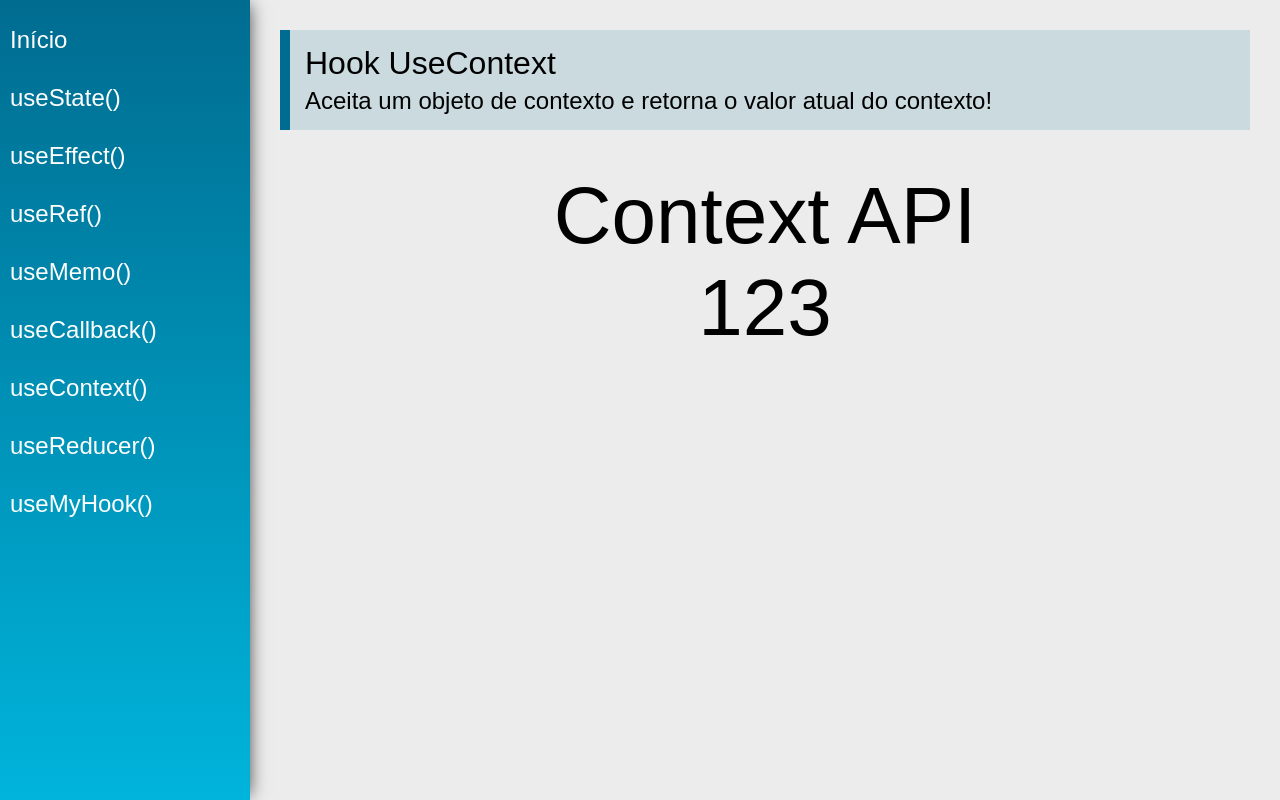
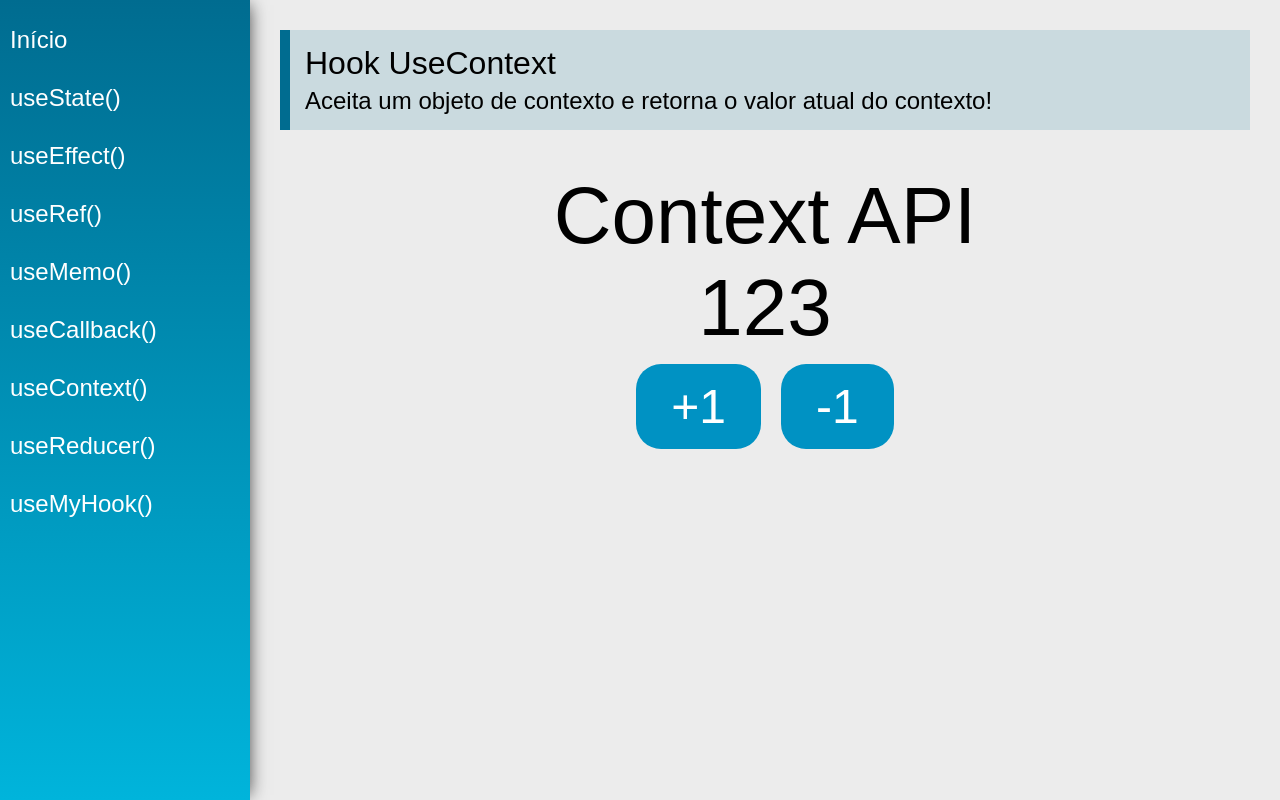
Before and after one commit to anaBeatrizWalker/exerciciosReactHooks, a React (Create React App) app: page /useContext in a window 1280 px wide. Built offline with nearby package versions, Linux system fonts and the light colour scheme.

Commit message:
Adc mudança no conteúdo do Contexto

```diff
--- a/src/index.js
+++ b/src/index.js
@@ -4,11 +4,7 @@
 
 import App from './views/App'
 
-import DataContext, {data} from './data/DataContext'
-
 ReactDOM.render(
-    <DataContext.Provider value={data}>
-        <App />
-    </DataContext.Provider>,
+    <App />,
     document.getElementById('root')
 )
--- a/src/views/App.jsx
+++ b/src/views/App.jsx
@@ -1,19 +1,25 @@
 import './App.css'
-import React from 'react'
+import React, { useState } from 'react'
 import { BrowserRouter as Router } from  'react-router-dom'
 
 import Menu from '../components/layout/Menu'
 import Content from '../components/layout/Content'
 
+import DataContext, {data} from '../data/DataContext'
+
 const App = props => {
 
+    const [state, setState] = useState(data)
+
     return (
+        <DataContext.Provider value={{state, setState}}>
             <div className="App">
                 <Router>
                     <Menu />
                     <Content />
                 </Router>
             </div>
+        </DataContext.Provider>
     )
 }
 
--- a/src/views/examples/UseContext.jsx
+++ b/src/views/examples/UseContext.jsx
@@ -5,6 +5,13 @@
 const UseContext = (props) => {
 
     const context = useContext(DataContext)
+
+    function  setNumber(delta) {
+        context.setState({
+            ...context.state, //recupera todos os atributos
+            number: context.state.number + delta //sobscreve o atributo a ser mudado
+        })
+    }
 
     return (
         <div className="UseContext">
@@ -14,9 +21,15 @@
             />
             <div className="center">
                 {/*Acessando somente o conteúdo de texto do Contexto*/}
-                <span className="text">{context.text}</span>
+                <span className="text">{context.state.text}</span>
+
                 {/*Acessando somente o number do Contexto*/}
-                <span className="text">{context.number}</span>
+                <span className="text">{context.state.number}</span>
+
+                <div>
+                    <button className="btn" onClick={() => setNumber(+1)}>+1</button>
+                    <button className="btn" onClick={() => setNumber(-1)}>-1</button>
+                </div>
             </div>
         </div>
     )
```
Lines whose indentation alone changed are shown as unchanged.
